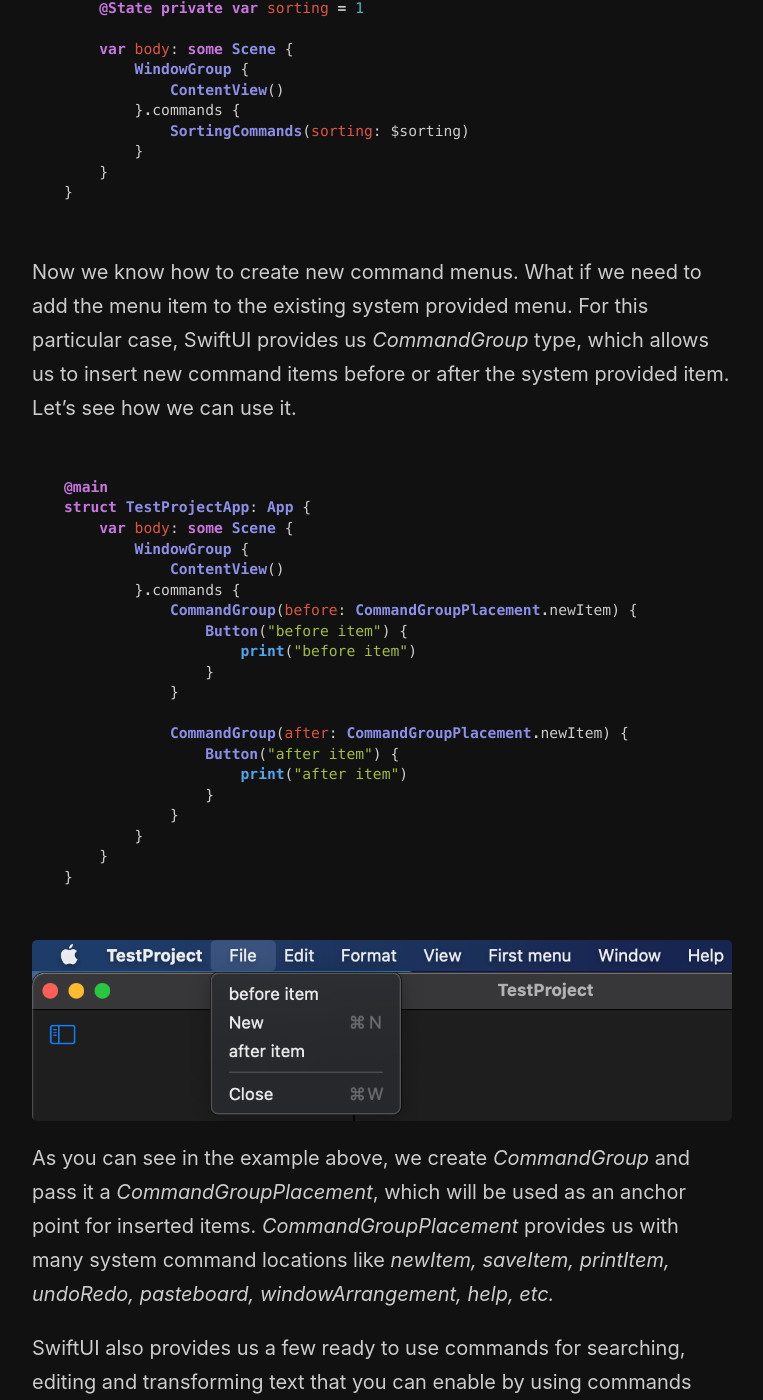
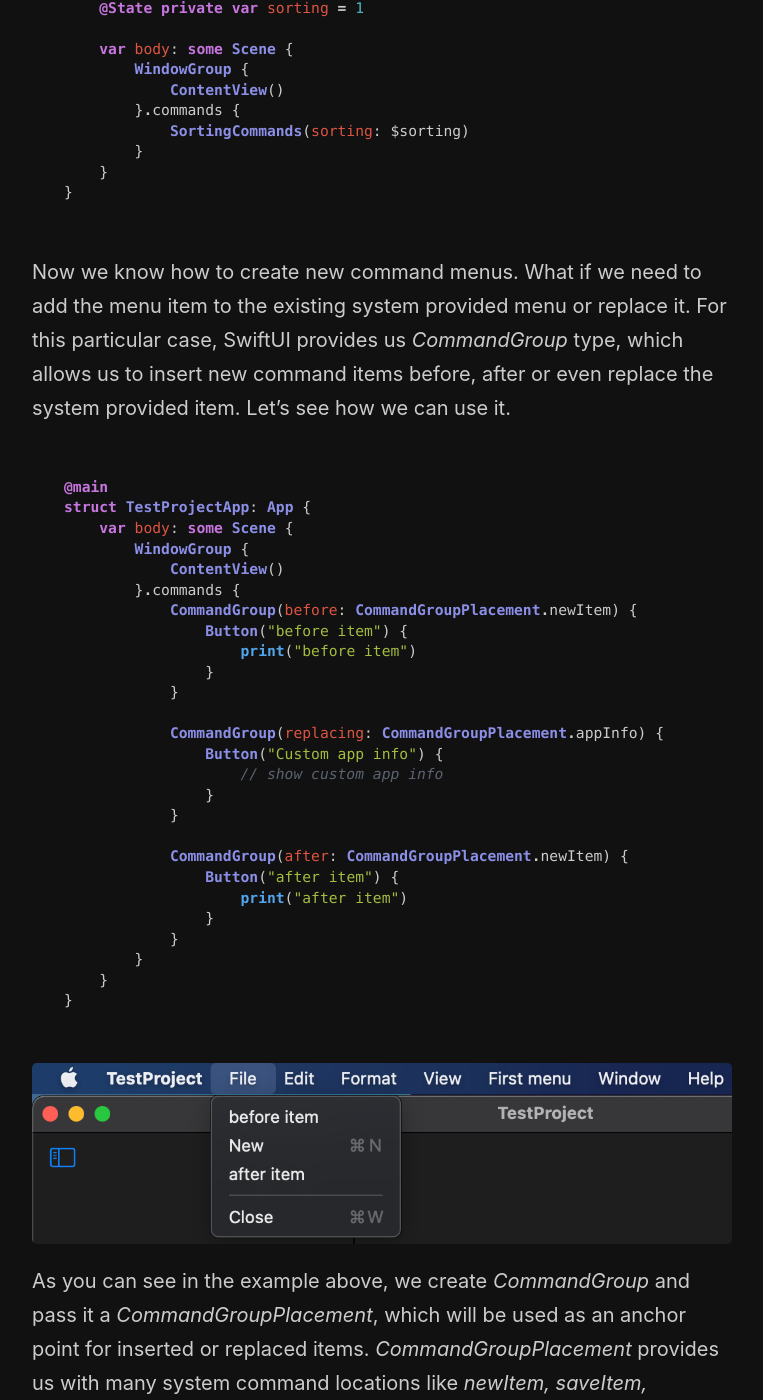
Before and after one commit to mecid/mecid.github.io, a Jekyll site: the page built from _posts/2020-11-24-commands-in-swiftui.md, in a window 1280 px wide and 1400 px high, scrolled down 3282 px. Shown: the whole window, without its empty margins (258-1021 px from the left). Built offline with Jekyll 4.4.1, drawn with Linux system fonts in a browser that asks for light colours.

Commit message:
Command replacing section added

````diff
--- a/_posts/2020-11-24-commands-in-swiftui.md
+++ b/_posts/2020-11-24-commands-in-swiftui.md
@@ -106,7 +106,7 @@
 }
 ```
 
-Now we know how to create new command menus. What if we need to add the menu item to the existing system provided menu. For this particular case, SwiftUI provides us *CommandGroup* type, which allows us to insert new command items before or after the system provided item. Let's see how we can use it.
+Now we know how to create new command menus. What if we need to add the menu item to the existing system provided menu or replace it. For this particular case, SwiftUI provides us *CommandGroup* type, which allows us to insert new command items before, after or even replace the system provided item. Let's see how we can use it.
 
 ```swift
 @main
@@ -118,6 +118,12 @@
             CommandGroup(before: CommandGroupPlacement.newItem) {
                 Button("before item") {
                     print("before item")
+                }
+            }
+
+            CommandGroup(replacing: CommandGroupPlacement.appInfo) {
+                Button("Custom app info") {
+                    // show custom app info
                 }
             }
 
@@ -133,7 +139,7 @@
 
 ![commands](/public/commands3.png)
 
-As you can see in the example above, we create *CommandGroup* and pass it a *CommandGroupPlacement*, which will be used as an anchor point for inserted items. *CommandGroupPlacement* provides us with many system command locations like *newItem, saveItem, printItem, undoRedo, pasteboard, windowArrangement, help, etc.*
+As you can see in the example above, we create *CommandGroup* and pass it a *CommandGroupPlacement*, which will be used as an anchor point for inserted or replaced items. *CommandGroupPlacement* provides us with many system command locations like *newItem, saveItem, printItem, undoRedo, pasteboard, windowArrangement, help, etc.*
 
 SwiftUI also provides us a few ready to use commands for searching, editing and transforming text that you can enable by using commands modifier and attaching it to any scene you need.
 
````
